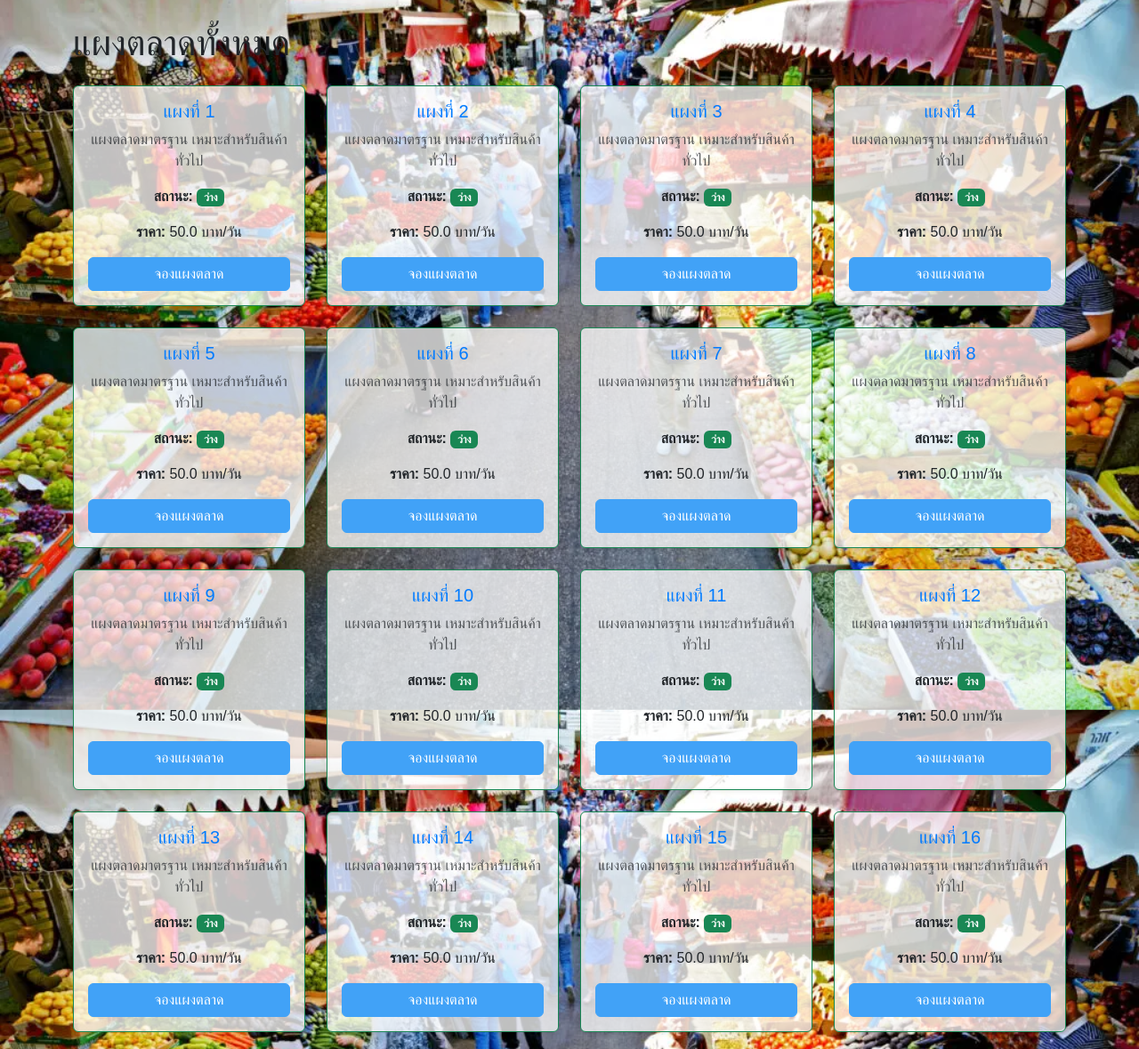
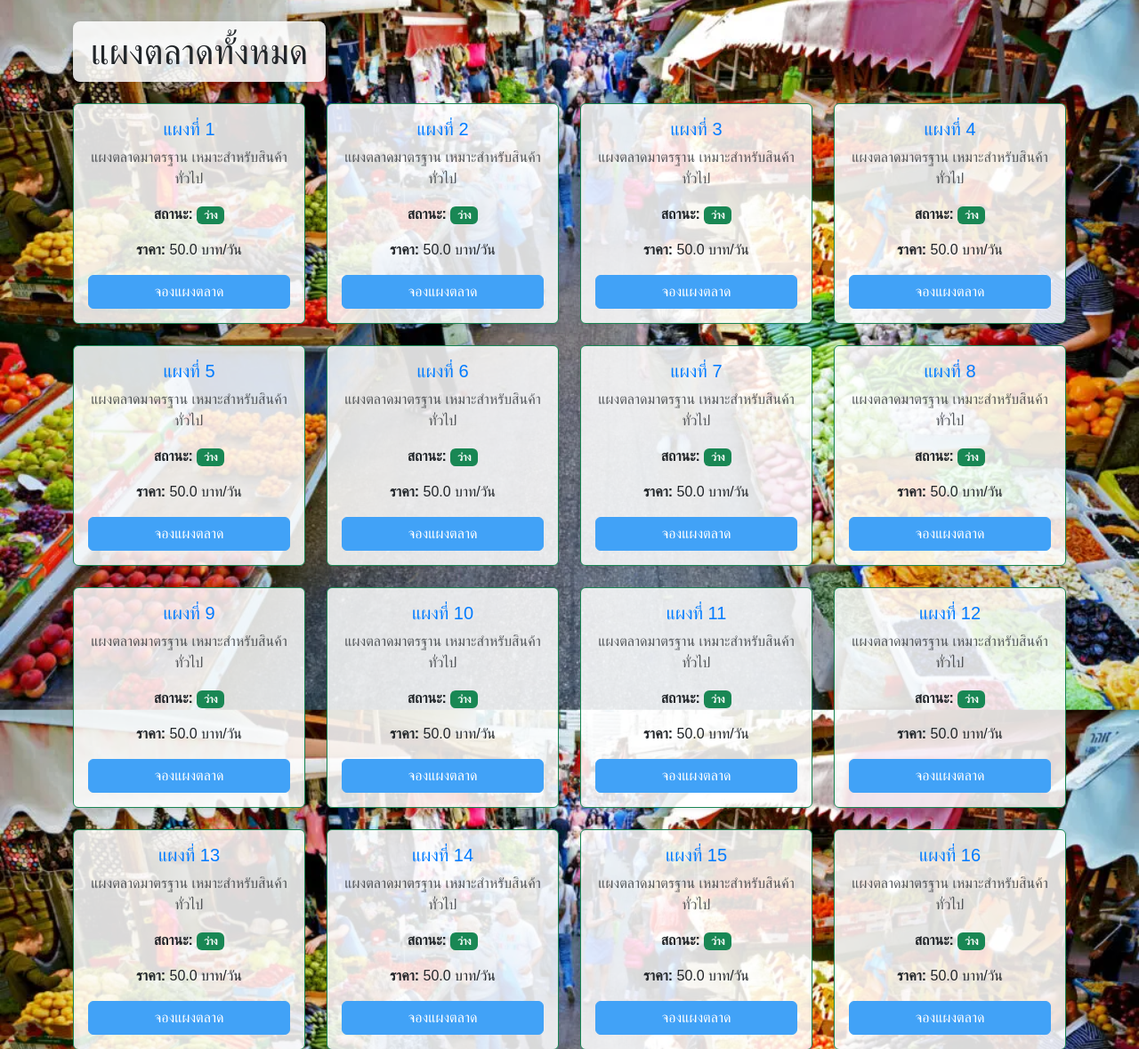
Before and after one commit to zutterjostar-dotcom/market-stall-booking-app, a Flask app: page / in a window 1280 px wide. Shown: the part 56-1235 px from the top of the page at 89% size. Run offline with Flask 3, Linux system fonts and the light colour scheme; data comes from the database, SQL or seed files in the repository.

Commit message:
Added background box to page title

```diff
--- a/static/css/style.css
+++ b/static/css/style.css
@@ -54,5 +54,14 @@ body {
 }*/
 
 .card {
-    background-color: rgba(255, 255, 255, 0.75);
+    background-color: rgba(255, 255, 255, 0.85);
 }
+
+.market-title {
+    background-color: rgba(255, 255, 255, 0.85);
+    padding: 10px 20px;
+    border-radius: 8px;
+    box-shadow: 0 0 10px rgba(0, 0, 0, 0.1);
+    display: inline-block;
+    margin-bottom: 20px;
+}
--- a/templates/index.html
+++ b/templates/index.html
@@ -3,7 +3,7 @@
 {% block title %}หน้าแรก{% endblock %}
 
 {% block content %}
-<h1 class="mb-4">แผงตลาดทั้งหมด</h1>
+<h1 class="mb-4 market-title">แผงตลาดทั้งหมด</h1>
 <div class="row row-cols-1 row-cols-md-2 row-cols-lg-4 g-4">
     {% for item in stalls_with_status %}
     <div class="col">
```
